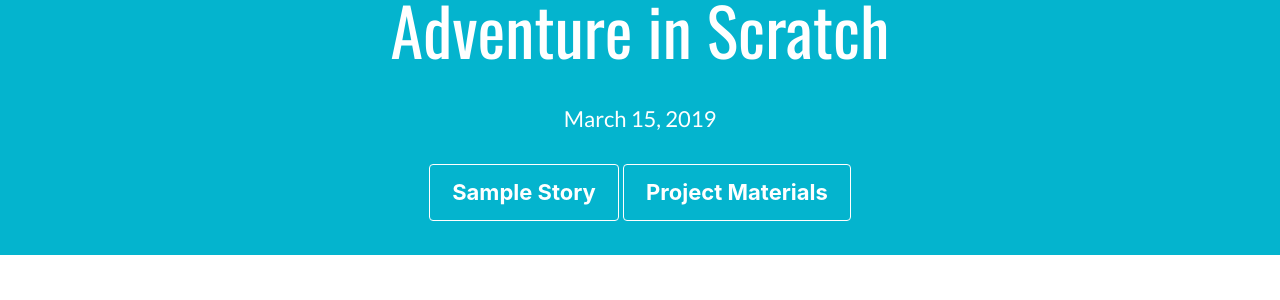
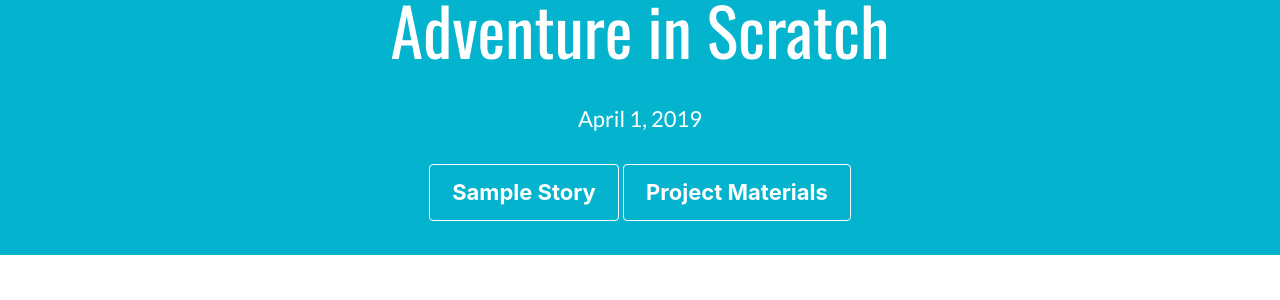
Before and after one commit to zakkolar/io.zak, a Jekyll site: the page built from _posts/2019-04-01-choose-your-own-adventure-scratch.md, in a window 1280 px wide and 900 px high. Shown: the part 277-577 px from the top of the window. Built offline with Jekyll 4.4.1, drawn with Linux system fonts in a browser that asks for light colours; cached includes are drawn as plain includes; nearby versions of some CDN libraries; a style sheet for code colours, icons or effects is not loaded; some of the changed text lies outside the part shown.

Commit message:
updated date on adventure post

```diff
--- a/_posts/2019-04-01-choose-your-own-adventure-scratch.md
+++ b/_posts/2019-04-01-choose-your-own-adventure-scratch.md
@@ -1,6 +1,6 @@
 ---
 title: 'Choose Your Own Adventure in Scratch'
-date: '2019-03-15 00:03:00'
+date: '2019-04-01 00:03:00'
 excerpt: Looking to add computer science into ELA? Write and code a choose your own adventure story in Scratch!
 header:
   color: '#04B4CE'
```
